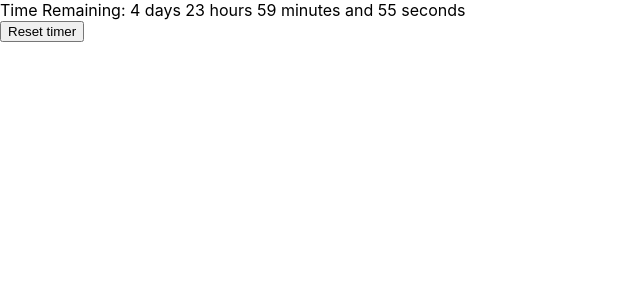
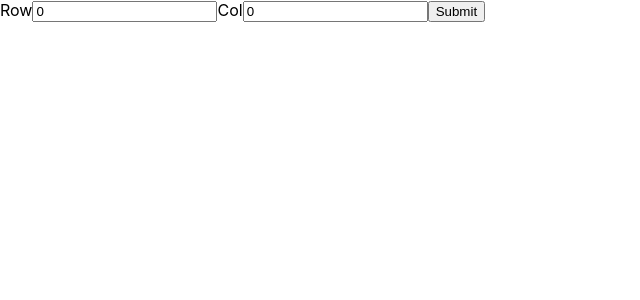
Before and after one commit to SAHARSH123/react-components, a React (Create React App) app: page / in a window 1280 px wide. Shown: the top 300 px of the page, without its empty margins (0-640 px from the left). Built offline with nearby package versions, Linux system fonts and the light colour scheme.

Commit message:
Added table

```diff
--- a/src/App.js
+++ b/src/App.js
@@ -5,6 +5,8 @@ import InfiniteScrollerMain from "./components/Final/InfiniteScroller/InfiniteSc
 import Folder from "./components/Folders/Folder";
 import { data } from "./components/Folders/FolderData";
 import Test from "./components/Practice/Test";
+import TableMain from "./components/Table/TableMain";
+import Tabs from "./components/Tabs/Tabs";
 // import InfiniteScrollerMain from "./components/InfiniteScroller/InfiniteScrollerMain";
 // import TabMain from "./components/Tab/TabMain";
 
@@ -17,7 +19,9 @@ function App() {
       {/* <Test /> */}
       {/* <Folder explorerData={data} /> */}
       {/* <Fetch /> */}
-      <CounterMain />
+      {/* <CounterMain /> */}
+      {/* <Tabs /> */}
+      <TableMain />
     </div>
   );
 }
--- /dev/null
+++ b/src/components/Table/TableMain.js
@@ -0,0 +1,88 @@
+import React, { useCallback, useEffect, useState } from "react";
+import "./table.css";
+
+const TableMain = () => {
+  const [matrix, setMatrix] = useState([[]]);
+  const [form, setForm] = useState({ rows: 0, cols: 0 });
+
+  const createArray = useCallback((row, col) => {
+    if (row == 0 || col == 0) {
+      setMatrix([[]]);
+      return;
+    }
+    const array = new Array(row);
+    for (let index = 0; index < row; index++) {
+      array[index] = new Array(col);
+    }
+    console.log(array);
+    let currentNo = 1;
+    let turn = "down";
+    for (let c = 0; c < col; c++) {
+      if (turn === "down") {
+        for (let r = 0; r < row; r++) {
+          array[r][c] = currentNo++;
+        }
+        turn = "up";
+      } else {
+        for (let r = row - 1; r >= 0; r--) {
+          array[r][c] = currentNo++;
+        }
+        turn = "down";
+      }
+    }
+    setMatrix(array);
+    console.log(array);
+  }, []);
+
+  useEffect(() => {
+    // createArray(4, 3);
+  }, []);
+
+  const handleChange = (e) => {
+    const l = e.target.id;
+    const value = e.target.value;
+    setForm((prev) => {
+      return { ...prev, [l]: value };
+    });
+  };
+
+  return (
+    <div>
+      <label htmlFor="row">Row</label>
+      <input
+        type="number"
+        id="rows"
+        value={form.rows}
+        onChange={handleChange}
+      />
+
+      <label htmlFor="col">Col</label>
+      <input
+        type="number"
+        id="cols"
+        value={form.cols}
+        onChange={handleChange}
+      />
+
+      <button onClick={() => createArray(form.rows, form.cols)}>Submit</button>
+
+      {matrix.length > 0 && matrix[0].length > 0 && (
+        <table>
+          <tbody>
+            {matrix.map((item, index) => {
+              return (
+                <tr key={index}>
+                  {matrix[index].map((item) => (
+                    <td key={item}>{item}</td>
+                  ))}
+                </tr>
+              );
+            })}
+          </tbody>
+        </table>
+      )}
+    </div>
+  );
+};
+
+export default TableMain;
--- /dev/null
+++ b/src/components/Table/table.css
@@ -0,0 +1,3 @@
+td {
+  border: 1px solid black;
+}
--- /dev/null
+++ b/src/components/Tabs/Tab.js
@@ -0,0 +1,10 @@
+const Tab = ({ currentTab, tabName, onChange }) => {
+  let active = currentTab === tabName ? "active" : "";
+  return (
+    <div onClick={() => onChange(tabName)} className={`container ${active}`}>
+      <div>{tabName}</div>
+    </div>
+  );
+};
+
+export default Tab;
--- /dev/null
+++ b/src/components/Tabs/Tabs.js
@@ -0,0 +1,54 @@
+import React, { useCallback, useState } from "react";
+import Tab from "./Tab";
+import "./tab.css";
+
+const TABS = ["Html", "JavaScript", "CSS"];
+
+const Tabs = () => {
+  const [currentTab, setCurrentTab] = useState("Html");
+
+  const handleTabChange = useCallback((selectedtab) => {
+    setCurrentTab(selectedtab);
+  }, []);
+
+  return (
+    <div>
+      <div className="parentContainer">
+        {TABS.map((tab) => (
+          <Tab
+            key={tab}
+            currentTab={currentTab}
+            tabName={tab}
+            onChange={handleTabChange}
+          />
+        ))}
+      </div>
+      {currentTab === "Html" && (
+        <div>
+          HTMl Lorem ipsum dolor sit, amet consectetur adipisicing elit. Animi
+          odio doloribus, magni veritatis, laudantium tempore placeat qui modi
+          soluta earum, nostrum incidunt iste distinctio adipisci molestias!
+          Quas sunt nostrum eaque?
+        </div>
+      )}
+      {currentTab === "JavaScript" && (
+        <div>
+          JavaScript Lorem ipsum dolor sit, amet consectetur adipisicing elit.
+          Animi odio doloribus, magni veritatis, laudantium tempore placeat qui
+          modi soluta earum, nostrum incidunt iste distinctio adipisci
+          molestias! Quas sunt nostrum eaque?
+        </div>
+      )}
+      {currentTab === "CSS" && (
+        <div>
+          CSS Lorem ipsum dolor sit, amet consectetur adipisicing elit. Animi
+          odio doloribus, magni veritatis, laudantium tempore placeat qui modi
+          soluta earum, nostrum incidunt iste distinctio adipisci molestias!
+          Quas sunt nostrum eaque?
+        </div>
+      )}
+    </div>
+  );
+};
+
+export default Tabs;
--- /dev/null
+++ b/src/components/Tabs/tab.css
@@ -0,0 +1,21 @@
+.parentContainer {
+  display: flex;
+  width: 100%;
+  justify-content: flex-start;
+  gap: 10px;
+}
+.container {
+  cursor: pointer;
+  margin-top: 10px;
+  height: 100px;
+  width: 100px;
+  background-color: cornsilk;
+}
+
+.container:hover {
+  background-color: aquamarine;
+}
+
+.active {
+  border-top: 4px solid green;
+}
```
